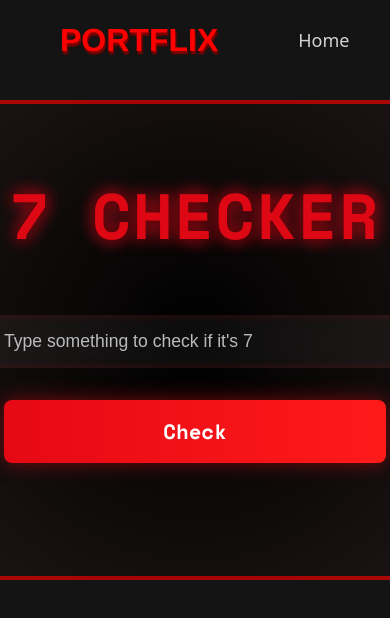
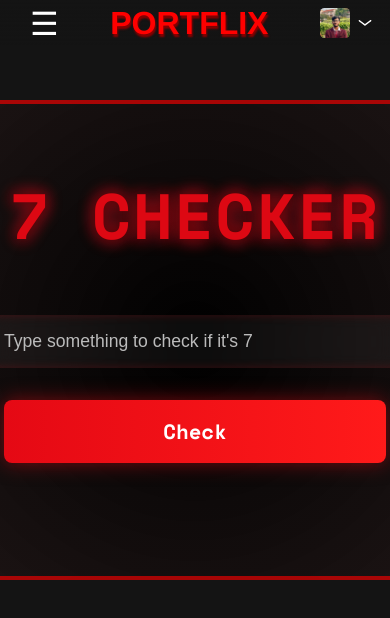
Before and after one commit to RishikRacha/Portfolio, a React (Vite) app: page /Portfolio/game/isSeven in a window 390 px wide. Shown: the top 618 px of the page. Built offline with nearby package versions, Linux system fonts and the light colour scheme.

Commit message:
added responsiveness and removed the two extra html game cards

```diff
--- a/src/components/Banner/Banner.css
+++ b/src/components/Banner/Banner.css
@@ -83,3 +83,13 @@
     font-family: "Space Mono", monospace;
 
 }
+
+@media (max-width: 768px) {
+    .bannerImg{
+        height: 700px;
+        overflow-y: hidden;
+    }
+    .bannerContainer {
+        overflow-y: hidden;
+    }
+}
--- a/src/components/Card/Card.css
+++ b/src/components/Card/Card.css
@@ -66,3 +66,72 @@
     display: flex;
     justify-content: space-between;
 }
+
+
+@media (max-width: 768px) {
+    .cardContainer{
+        width: 20vw;
+    }
+    .moregoBtn {
+        display: none;
+    }
+    .cardinfobtn {
+        width: 20px;
+        height: 20px;
+    }
+
+    .cardText{
+        font-size: smaller;
+        height:fit-content;
+        padding: 0 10px;
+        position: relative;
+    }
+    .cardText div {
+        height: 20px;
+    }
+    .hoverContainer:hover {
+        height: 116px;
+        transform: scale(1.2);
+        transform-origin: 50% 0%;
+        z-index: 1000;
+    }
+    #hoverDescription {
+        display: none;
+    }
+}
+@media (max-width: 600px) {
+    .cardContainer{
+        width: 25vw;
+    }
+}
+@media (max-width: 512px) {
+    .cardContainer{
+        width: 30vw;
+    }
+    .hoverContainer:hover{
+        height: 32px;
+    }
+    .cardText div{
+        position: absolute;
+        left: 0;
+        top: -40px;
+        width: 100%;
+        padding: 0px 10px;
+        box-sizing: border-box;
+    }
+}
+@media (max-width: 412px) {
+    .cardContainer{
+        width: 45vw;
+        transition: all 0.2x ease;
+    }
+    .cardinfobtn {
+        transform: scale(1.5);
+        border: 0;
+    }
+    .hoverContainer:hover {
+        transform: scale(1.2);
+        transform-origin: 50% 50%;
+        z-index: 1000;
+    }
+}
--- a/src/components/Card/Card.jsx
+++ b/src/components/Card/Card.jsx
@@ -59,7 +59,7 @@ function Card({ name, image, description, url, expandedInfo, urlOut}) {
                     <img onClick={clickHandler} className="cardinfobtn moreBtn"  src={arrow} />
                 </div>
 
-                {description}
+                <span id="hoverDescription">{description}</span>
 
             </div>
         </div>
--- a/src/components/CardHorizontal/CardHorizontal.css
+++ b/src/components/CardHorizontal/CardHorizontal.css
@@ -6,6 +6,7 @@
     /* height: 100vh; */
     min-height: 700px;
     padding: 0 60px;
+    overflow: visible;
 }
 
 .cardsContainerNew {
@@ -100,3 +101,23 @@
         rgba(20, 20, 20, 1)
     );
 }
+
+
+@media (max-width: 768px) {
+    .leftrightbtns {
+        display: none;
+    }
+    .cardsContainerNew {
+        overflow: auto;
+    }
+    .bodyContainerNew {
+        padding: 0;
+    }
+    .cardsContainerNew {
+        padding: 5px 5vw;
+    }
+    .bodyTitle {
+        padding: 0 5vw;
+        font-size: larger;
+    }
+}
--- a/src/components/CardHorizontal/CardHorizontal.jsx
+++ b/src/components/CardHorizontal/CardHorizontal.jsx
@@ -53,14 +53,14 @@ function CardHorizontal() {
             <Card {...cardsInfo[1]}/>
             <Card {...cardsInfo[2]} />
             <Card {...cardsInfo[3]} />
-            <Card {...cardsInfo[0]} />
-            <Card {...cardsInfo[1]} />
+            {/* <Card {...cardsInfo[0]} /> */}
+            {/* <Card {...cardsInfo[1]} /> */}
             </div>
 
 
         <h2 className='bodyTitle'>Programming skills</h2>
         {LrButtons(1)}
-        <div className='cardsContainerNew'>
+        <div className='cardsContainerNew minimalCardsContainer'>
             <MinimalCard {...cardsInfo[6]}/>
             <MinimalCard {...cardsInfo[7]}/>
             <MinimalCard {...cardsInfo[8]}/>
--- a/src/components/MinimalCard/MinimalCard.css
+++ b/src/components/MinimalCard/MinimalCard.css
@@ -7,3 +7,12 @@
 .minimalHoverContainer img{
     border-radius: 8px;
 }
+
+@media (max-width: 768px) {
+    .minimalHoverContainer:hover {
+        height: 64px;
+        transform: scale(1.2);
+        transform-origin: 50% 0%;
+        z-index: 1000;
+    }
+}
--- a/src/components/Nav/Nav.css
+++ b/src/components/Nav/Nav.css
@@ -1,18 +1,20 @@
+
 .navContainer {
     background: linear-gradient(to bottom, rgb(20,20,20,0.5), rgba(26, 26, 26, 0));
     width: 100%;
     display: flex;
     align-items: center;
+    justify-content: space-between;
     height: 80px;
     position: fixed;
     font-size: large;
     transition: background 0.9s ease, height 0.3s ease, font-size 0.5s ease ;
-  z-index: 1000;
+    z-index: 1000;
 
 }
 
 .navContainer.opaque {
-    background: linear-gradient(to bottom, rgb(20,20,20), rgba(26,26,26,1));
+    /* background: linear-gradient(to bottom, rgb(20,20,20), rgba(26,26,26,1)); */
     background: black;
     height: 60px;
     font-size: medium;
@@ -21,7 +23,8 @@
 
 .title {
     color: red;
-    margin: 60px;
+    /* margin: 60px; */
+    margin: 3%;
     letter-spacing: -6%;
     text-shadow: 1px 3px 2px darkred;
     font-family: 'Franklin Gothic Medium', 'Arial Narrow', Arial, sans-serif;
@@ -33,12 +36,16 @@
 }
 
 .opaque .title {
-    font-size: 2.1rem;
+    font-size: 1.8rem;
+}
+.menuToggle {
+    display: none;
 }
 
 .left {
     display: flex;
     align-items: center;
+    justify-content: space-evenly;
 }
 .right {
     margin-left: auto;
@@ -188,3 +195,156 @@
     border-radius: 15%;
     object-fit: contain;
 }
+
+
+
+@media (max-width: 768px) {
+    .navContainer {
+        height: 45px;
+        font-size: medium;
+    }
+    .navContainer.opaque {
+        height: 45px;
+        /* background: linear-gradient(to bottom, black 40%, rgba(0, 0, 0, 0.298)); */
+        background: rgba(0, 0, 0, 0.75);
+    }
+
+    .left {
+        justify-content: space-evenly;
+        width: 100%;
+    }
+    .navButton {
+        padding: 5px;
+        /* font-size: 0.8rem; */
+    }
+
+    .title {
+        margin: 15px;
+        font-size: 1.8rem;
+    }
+    .opaque .title {
+        font-size: 0;
+        margin: 0;
+    }
+
+    .profileContainer {
+        padding-right: 10px;
+        /* padding-left: 10px; */
+        padding-top: 10px;
+        padding-bottom: 10px;
+    }
+
+    .profileIconImg {
+        width: 30px;
+        height: 30px;
+    }
+
+    #profileIconArrow {
+        width: 20px;
+        height: 15px;
+    }
+
+    #dropdownMenu {
+        width: 140px;
+        padding: 8px 10px;
+        margin-right: 15px;
+    }
+
+    .dropdownButtons {
+        height: 50px;
+    }
+
+    .dropdownIconImg {
+        width: 25px;
+        height: 25px;
+    }
+}
+
+@media (max-width: 512px) {
+    .navContainer.opaque{
+        background: #000;
+    }
+
+    .menuToggle {
+        display: unset;
+        z-index: 100;
+        background: #00000000;
+        padding: 0px 30px;
+        padding-right: 0;
+        font-size: xx-large;
+        height: 100%;
+        color: white;
+        border: unset;
+        transition: transform 0.3s ease;
+    }
+    .menuToggle:hover {
+        border: unset;
+    }
+    .menuToggle:active {
+        color: rgba(255, 0, 0, 0.9);
+        transform: scale(0.9);
+    }
+    .left{
+        flex-direction: column;
+        height: 100vh;
+        width: 70vw;
+        position: fixed;
+        align-self:flex-start;
+
+        align-items:flex-start;
+        justify-content: flex-start;
+        background-color: rgba(0, 0, 0, 0.912);
+
+
+        transform: translateX(-100%);
+        transition: transform 0.2s ease;
+        padding: 80px 0px;
+
+        font-size: larger;
+    }
+    .left.navOpen {
+        /* left: 0; */
+        transform: translateX(0);
+
+    }
+    .navOverlay {
+        position: fixed;
+        top: 0;
+        left: 0;
+        right: 0;
+        bottom: 0;
+        background: rgba(8, 8, 8, 0.371);
+        opacity: 100%;
+        width: 100%;
+    }
+    .navOverlay.navOpen {
+        opacity: 100%;
+        transform: translateX(100%);
+        transition: all 0.2s ease;
+    }
+
+    .navButton {
+        padding: 20px 50px;
+        width: 100%;
+        box-sizing: border-box;
+    }
+
+
+    .title {
+        font-size: xx-large;
+        align-self: center;
+        justify-self: center;
+    }
+    .opaque .title {
+        font-size: 2.2rem;
+    }
+
+    .right {
+        margin: 0px;
+    }
+
+    #dropdownMenu {
+        margin-right: 20px;
+        box-shadow: none;
+    }
+}
--- a/src/components/Nav/Nav.jsx
+++ b/src/components/Nav/Nav.jsx
@@ -11,6 +11,7 @@ let githubIcon = 'https://img.icons8.com/ios11/512/FFFFFF/github.png';
 function Nav() {
   const navigate = useNavigate();
   const [isOpaque, setIsOpaque] = useState(false);
+  const [navOpen, setNavOpen] = useState(false);
 
   useEffect(() => {
     const handleScroll = () => {setIsOpaque(window.scrollY > 10);}; // make nav opaque after scrolling a lil bit
@@ -20,6 +21,10 @@ function Nav() {
     // Clean up
     return () => window.removeEventListener('scroll', handleScroll);
   }, []);
+
+  const toggleNav = ()=> {
+    setNavOpen(!navOpen);
+  }
 
   function scrollToSection(y) {             // only to scroll to home and top quickly
     window.scrollTo({top: y, behavior: 'smooth'})
@@ -33,9 +38,11 @@ function Nav() {
 
 
   return (
-    <div className={`navContainer ${isOpaque ? 'opaque' : ''}`}>
-        <div className='left'>
+    <div className={`navContainer ${isOpaque ? 'opaque' : ''} `}>
+        <button className='menuToggle' onClick={toggleNav}>☰</button>
         <h1 className='title' onClick={scrollToSection}>PORTFLIX</h1>
+        <div className={`left ${navOpen ? 'navOpen' : ''}`} >
+        <div className={`navOverlay ${navOpen ? 'navOpen' : ''}`}  onClick={toggleNav}></div>
             <Link className='navButton' to="/" onClick={() => scrollToSection(11)}>Home</Link>
             <Link className='navButton' to="/#subheading1" >Projects</Link>
             <Link className='navButton' to="/#subheading2">Skills</Link>
--- a/src/index.css
+++ b/src/index.css
@@ -15,11 +15,11 @@
 
 a {
   font-weight: 500;
-  color: #646cff;
+  color: #f11d1d;
   text-decoration: inherit;
 }
 a:hover {
-  color: #535bf2;
+  color: #f11d1d;
 }
 
 body {
@@ -42,7 +42,7 @@ button {
   transition: border-color 0.25s;
 }
 button:hover {
-  border-color: #646cff;
+  border-color: #f11d1d;
 }
 button:focus,
 button:focus-visible {
--- a/src/pages/Games/components/PageEnd/PageEnd.css
+++ b/src/pages/Games/components/PageEnd/PageEnd.css
@@ -63,3 +63,27 @@
 #noReviewBtn {
     cursor:none;
 }
+
+@media (max-width: 768px) {
+    .pageEndContainer{
+        margin: 5vw;
+    }
+    .pageEndContainer h3 {
+        font-size: 1rem;
+    }
+    /* .yesReviewBtn {
+        transform: scale(0.7);
+    }
+    #noReviewBtn {
+        transform: scale(0.7);
+    } */
+     .feedbackBtnContainer button {
+        padding: 5px;
+     }
+}
+
+@media (max-width: 412px) {
+    .pageEndContainer h3{
+        font-size: 0.8rem;
+    }
+}
--- a/src/pages/Games/components/PageEnd/PageEnd.jsx
+++ b/src/pages/Games/components/PageEnd/PageEnd.jsx
@@ -49,6 +49,7 @@ function PageEnd() {
                     id="noReviewBtn"
                     ref={noBtnRef}
                     onMouseEnter={handleMovement}
+                    onClick={handleMovement}
                 >
                     no
                 </button>
```
Lines whose indentation alone changed are shown as unchanged.
